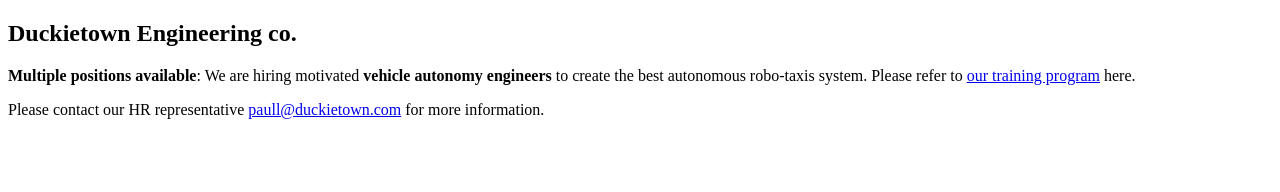
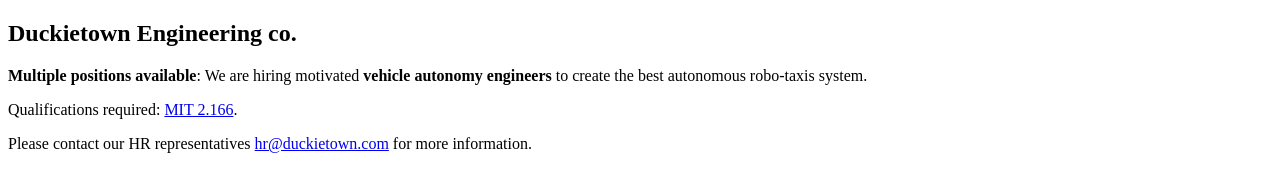
Before and after one commit to dt-fork/duckietown.com, a plain HTML site: page index.html in a window 1280 px wide. Drawn offline with Linux system fonts and the light colour scheme.

Commit message:
Update index.html

```diff
--- a/index.html
+++ b/index.html
@@ -23,10 +23,11 @@
         <h1>Duckietown Engineering co.</h1>
 
 <p><strong>Multiple positions available</strong>:
-We are hiring motivated <strong>vehicle autonomy engineers</strong> to create the best autonomous robo-taxis system.
-Please refer to <a href="http://duckietown.mit.edu/">our training program</a> here.</p>
+We are hiring motivated <strong>vehicle autonomy engineers</strong> to create the best autonomous robo-taxis system.</p>
 
-<p>Please contact our HR representative <a href="mailto:paull@duckietown.com">paull@duckietown.com</a> for more information.</p>
+<p>Qualifications required: <a href="http://duckietown.mit.edu/">MIT 2.166</a>.</p>
+
+<p>Please contact our HR representatives <a href="mailto:hr@duckietown.com">hr@duckietown.com</a> for more information.</p>
       </section>
       <footer>
 
```
